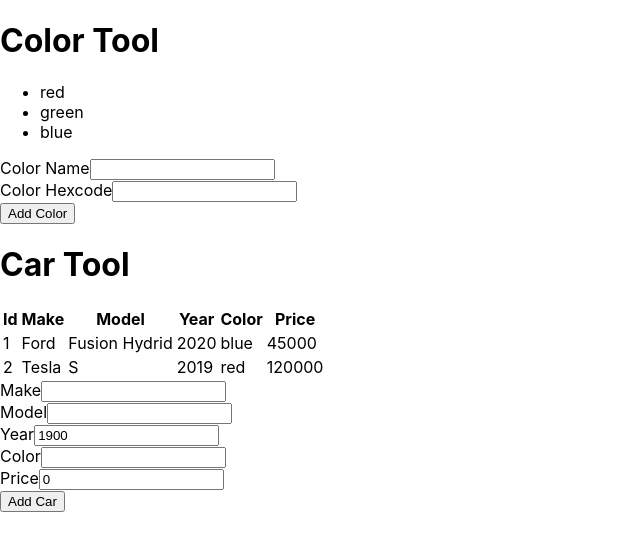
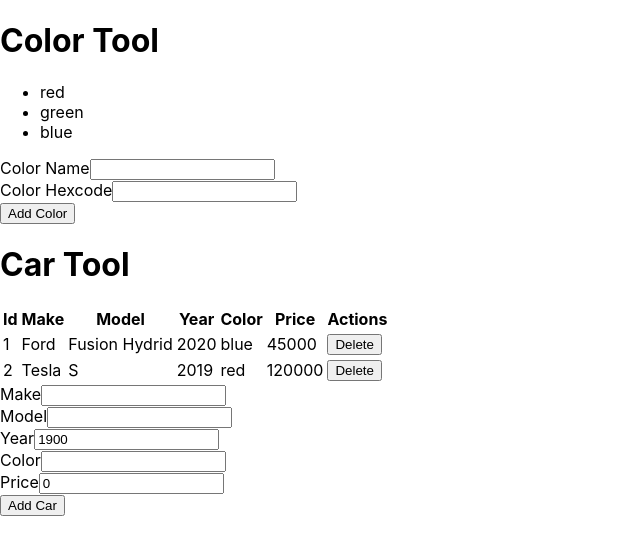
Before and after one commit to t4d-classes/bootcamp_09142020, a React (Create React App) app in the folder demo-app/: page / in a window 1280 px wide. Shown: the top 554 px of the page, without its empty margins (0-640 px from the left). Built offline with nearby package versions, Linux system fonts and the light colour scheme.

Commit message:
add code demos

```diff
--- a/demo-app/src/components/CarTable.tsx
+++ b/demo-app/src/components/CarTable.tsx
@@ -2,8 +2,11 @@ import React from 'react';
 
 import { Car } from '../models/Car';
 
+import { CarViewRow } from './CarViewRow';
+
 export type CarTableProps = {
   cars: Car[],
+  onDeleteCar: (carId: number) => void,
 };
 
 export function CarTable(props: CarTableProps) {
@@ -18,17 +21,13 @@ export function CarTable(props: CarTableProps) {
           <th>Year</th>
           <th>Color</th>
           <th>Price</th>
+          <th>Actions</th>
         </tr>
       </thead>
       <tbody>
-        {props.cars.map(car => <tr key={car.id}>
-          <td>{car.id}</td>
-          <td>{car.make}</td>
-          <td>{car.model}</td>
-          <td>{car.year}</td>
-          <td>{car.color}</td>
-          <td>{car.price}</td>
-        </tr>)}
+        {props.cars.map(car =>
+          <CarViewRow key={car.id} car={car}
+            onDeleteCar={props.onDeleteCar} />)}
       </tbody>
     </table>
   );
--- a/demo-app/src/components/CarTool.tsx
+++ b/demo-app/src/components/CarTool.tsx
@@ -45,10 +45,16 @@ export function CarTool(props: CarToolProps) {
 
   };
 
+  const deleteCar = (carId: number) => {
+
+    setCars(cars.filter(c => c.id !== carId));
+
+  };
+
   return (
     <>
       <ToolHeader headerText="Car Tool" />
-      <CarTable cars={cars} />
+      <CarTable cars={cars} onDeleteCar={deleteCar} />
       <form>
         <label>
           Make
--- /dev/null
+++ b/demo-app/src/components/CarViewRow.tsx
@@ -0,0 +1,29 @@
+import React from 'react';
+
+import { Car } from '../models/Car';
+
+export type CarViewRowProps = {
+  car: Car,
+  onDeleteCar: (carId: number) => void,
+};
+
+export function CarViewRow(props: CarViewRowProps) {
+
+  const deleteCar = () => {
+    props.onDeleteCar(props.car.id);
+  };
+
+  return (
+    <tr>
+      <td>{props.car.id}</td>
+      <td>{props.car.make}</td>
+      <td>{props.car.model}</td>
+      <td>{props.car.year}</td>
+      <td>{props.car.color}</td>
+      <td>{props.car.price}</td>
+      <td><button type="button"
+        onClick={deleteCar}>Delete</button></td>
+    </tr>
+  );
+
+}
```
